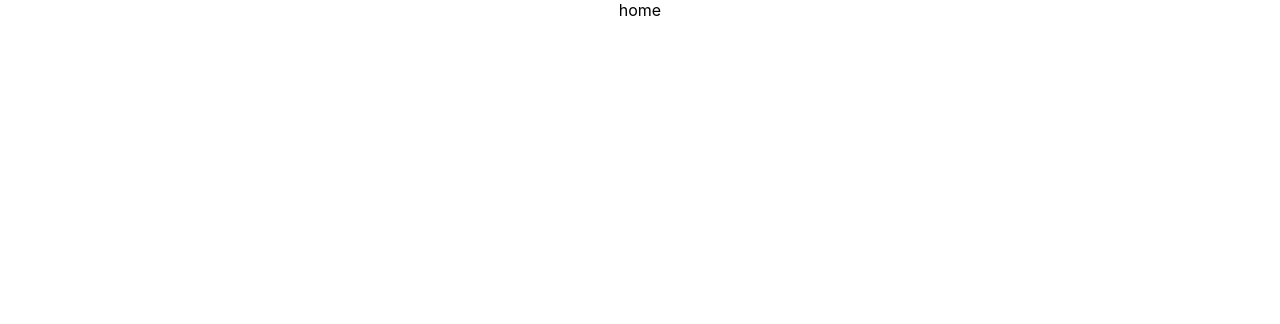
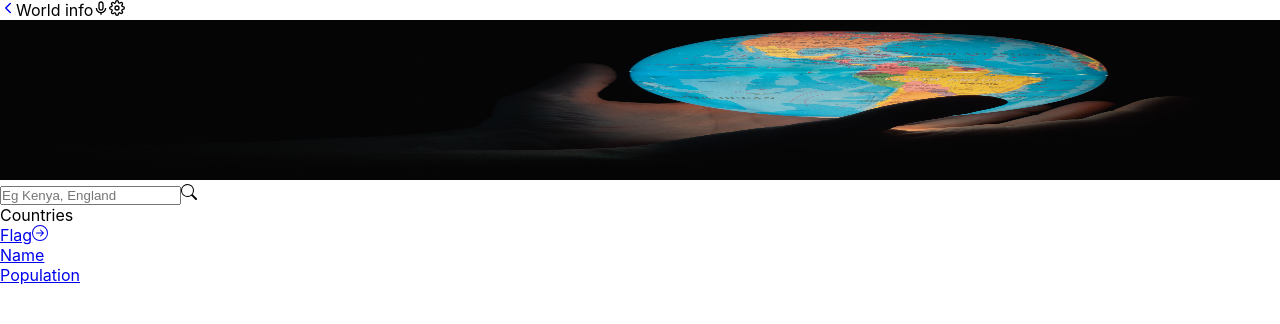
Before and after one commit to leehaney254/world-info, a React (Create React App) app: page / in a window 1280 px wide. Shown: the top 324 px of the page. Built offline with nearby package versions, Linux system fonts and the light colour scheme.

Commit message:
Feat: Create home wireframe

```diff
--- a/package.json
+++ b/package.json
@@ -6,8 +6,10 @@
     "@testing-library/jest-dom": "^5.16.5",
     "@testing-library/react": "^13.4.0",
     "@testing-library/user-event": "^13.5.0",
+    "prop-types": "^15.8.1",
     "react": "^18.2.0",
     "react-dom": "^18.2.0",
+    "react-icons": "^4.7.1",
     "react-router-dom": "^6.8.0",
     "react-scripts": "5.0.1",
     "web-vitals": "^2.1.4"
--- a/public/index.html
+++ b/public/index.html
@@ -1,14 +1,12 @@
 <!DOCTYPE html>
 <html lang="en">
+
 <head>
   <meta charset="utf-8" />
   <link rel="icon" href="%PUBLIC_URL%/favicon.ico" />
   <meta name="viewport" content="width=device-width, initial-scale=1" />
   <meta name="theme-color" content="#000000" />
-    <meta
-      name="description"
-      content="Web site created using create-react-app"
-    />
+  <meta name="description" content="Web site created using create-react-app" />
   <link rel="apple-touch-icon" href="%PUBLIC_URL%/logo192.png" />
   <!--
       manifest.json provides metadata used when your web app is installed on a
@@ -24,8 +22,9 @@
       work correctly both with client-side routing and a non-root public URL.
       Learn how to configure a non-root public URL by running `npm run build`.
     -->
-    <title>React App</title>
+  <title>World Stats</title>
 </head>
+
 <body>
   <noscript>You need to enable JavaScript to run this app.</noscript>
   <div id="root"></div>
@@ -40,4 +39,5 @@
       To create a production bundle, use `npm run build` or `yarn build`.
     -->
 </body>
+
 </html>
--- a/src/App.css
+++ b/src/App.css
@@ -1,39 +1,4 @@
-.App {
-  text-align: center;
+* {
+  margin: 0;
+  padding: 0;
 }
-
-.App-logo {
-  height: 40vmin;
-  pointer-events: none;
-}
-
-@media (prefers-reduced-motion: no-preference) {
-  .App-logo {
-    animation: App-logo-spin infinite 20s linear;
-  }
-}
-
-.App-header {
-  background-color: #282c34;
-  min-height: 100vh;
-  display: flex;
-  flex-direction: column;
-  align-items: center;
-  justify-content: center;
-  font-size: calc(10px + 2vmin);
-  color: white;
-}
-
-.App-link {
-  color: #61dafb;
-}
-
-@keyframes App-logo-spin {
-  from {
-    transform: rotate(0deg);
-  }
-
-  to {
-    transform: rotate(360deg);
-  }
-}
--- a/src/Pages/Details.js
+++ b/src/Pages/Details.js
@@ -1,7 +1,11 @@
 import React from 'react';
+import Navbar from '../components/Navbar';
 
 const Details = () => (
-  <div>Details</div>
+  <div>
+    <Navbar />
+    Details
+  </div>
 );
 
 export default Details;
--- /dev/null
+++ b/src/Pages/Home.css
@@ -0,0 +1,4 @@
+#world {
+  width: 100%;
+  height: 10rem;
+}
--- a/src/Pages/Home.js
+++ b/src/Pages/Home.js
@@ -1,7 +1,21 @@
 import React from 'react';
+import Navbar from '../components/Navbar';
+import Form from '../components/Form';
+import world from '../assets/world.jpg';
+import Country from '../components/Country';
+
+import './Home.css';
 
 const Home = () => (
-  <div>home</div>
+  <>
+    <Navbar />
+    <div><img id="world" src={world} alt="world map" /></div>
+    <Form />
+    <p>Countries</p>
+    <div>
+      <Country data="kenya" />
+    </div>
+  </>
 );
 
 export default Home;
--- /dev/null
+++ b/src/components/Country.js
@@ -0,0 +1,23 @@
+import React from 'react';
+import PropTypes from 'prop-types';
+import { BsArrowRightCircle } from 'react-icons/bs';
+import { Link } from 'react-router-dom';
+
+const Country = ({ data }) => (
+  <div>
+    <Link to={data}>
+      <div>
+        Flag
+        <BsArrowRightCircle />
+      </div>
+      <p>Name</p>
+      <p>Population</p>
+    </Link>
+  </div>
+);
+
+Country.propTypes = {
+  data: PropTypes.string.isRequired,
+};
+
+export default Country;
--- /dev/null
+++ b/src/components/Form.js
@@ -0,0 +1,11 @@
+import React from 'react';
+import { BsSearch } from 'react-icons/bs';
+
+const Form = () => (
+  <form>
+    <input type="text" placeholder="Eg Kenya, England" />
+    <BsSearch />
+  </form>
+);
+
+export default Form;
--- /dev/null
+++ b/src/components/Navbar.js
@@ -0,0 +1,16 @@
+import React from 'react';
+import { Link } from 'react-router-dom';
+import { IoChevronBack } from 'react-icons/io5';
+import { BiMicrophone } from 'react-icons/bi';
+import { FiSettings } from 'react-icons/fi';
+
+const Navbar = () => (
+  <header>
+    <Link to="/"><IoChevronBack /></Link>
+    World info
+    <BiMicrophone />
+    <FiSettings />
+  </header>
+);
+
+export default Navbar;
--- a/src/index.css
+++ b/src/index.css
@@ -15,13 +15,3 @@ body {
   -webkit-font-smoothing: antialiased;
   -moz-osx-font-smoothing: grayscale;
 }
-
-code {
-  font-family:
-    source-code-pro,
-    Menlo,
-    Monaco,
-    Consolas,
-    'Courier New',
-    monospace;
-}
```
Also changed, not shown: src/assets/world.jpg (added), 1 other file (tests, documents, lock files or other folders). Lines whose indentation alone changed are shown as unchanged.
